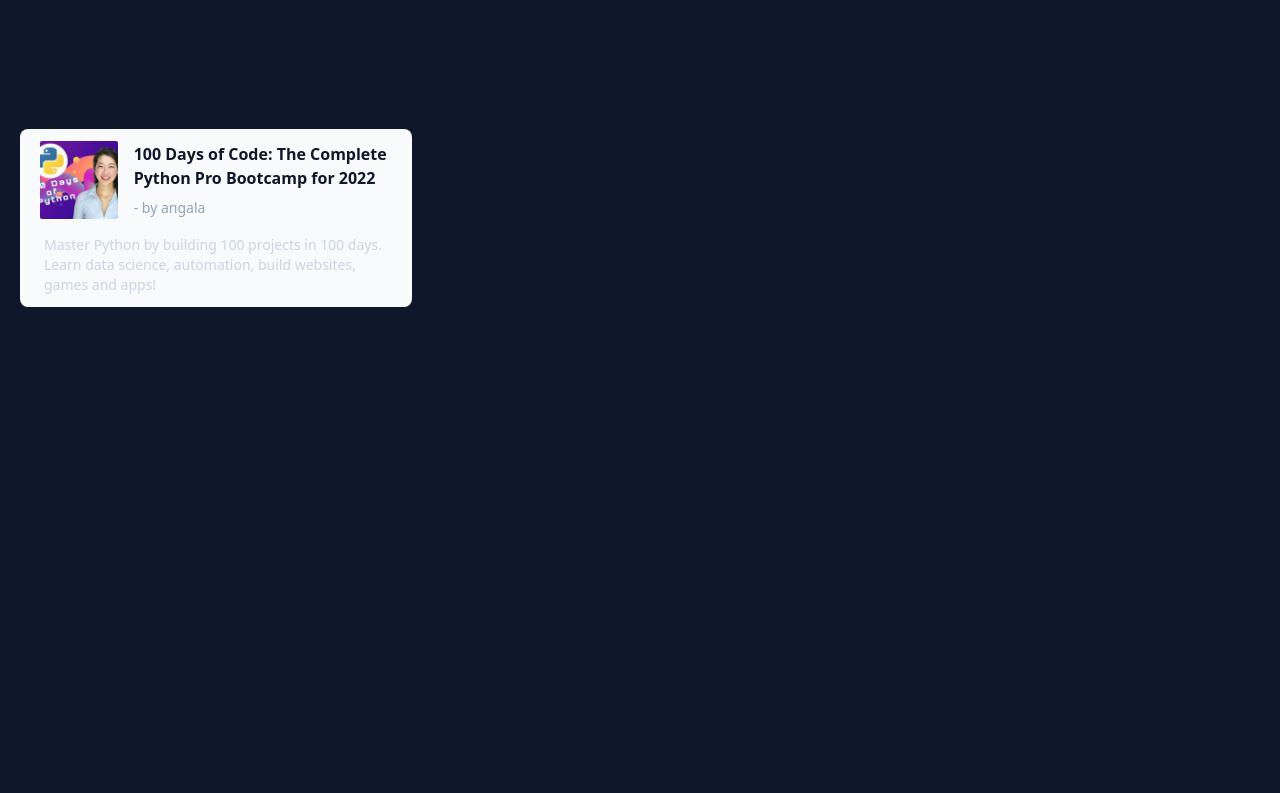
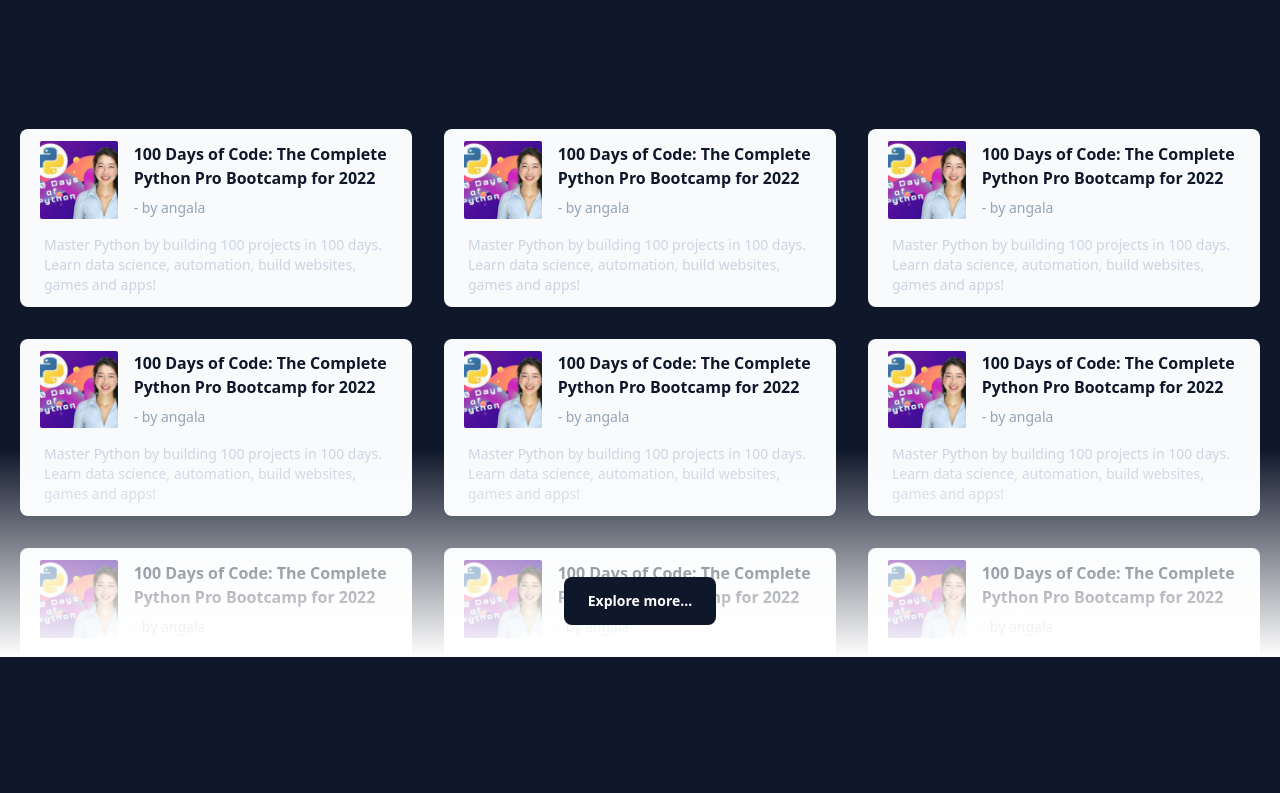
Before and after one commit to aninarafath6/scool-app, a Next.js app: page / in a window 1280 px wide. Shown: the part 1067-1860 px from the top of the page. Built offline with nearby package versions, Linux system fonts and the light colour scheme.

Commit message:
dummy roadmps listed

```diff
--- /dev/null
+++ b/components/dummy.jsx
@@ -0,0 +1,7 @@
+import React from "react";
+
+function Dummy() {
+  return <div className="h-screen bg-bg"></div>;
+}
+
+export default Dummy;
--- a/components/landing/explore/explore.jsx
+++ b/components/landing/explore/explore.jsx
@@ -1,13 +1,38 @@
-import * as React from "react";
-import RoadMapCard from "./roadmap/RoadmapCard";
+import React, { useState, useEffect } from "react";
+import { useSelector } from "react-redux";
+import RoadMap from "./roadmap/RoadMap";
+// import { roadMapSlice } from "@redux/slice/explore_slice";
 
 export default function Explore() {
+  const roadmaps = useSelector((state) => state.roadmap.value);
+  const [grid, setGrid] = useState({
+    grid1: [],
+    grid2: [],
+    grid3: [],
+  });
+  useEffect(() => {
+    setGrid({
+      grid1: roadmaps.slice(0, 10),
+      grid2: roadmaps.slice(10, 20),
+      grid3: roadmaps.slice(20, 30),
+    });
+  }, []);
+
+  console.log(roadmaps);
   return (
-    <section className=" relative max-w-7xl mx-auto px-4 focus:outline-none sm:px-3 md:px-5 mt-20 h-screen">
+    <section className=" relative max-w-7xl mx-auto px-4 focus:outline-none sm:px-3 md:px-5 mt-20 ">
       <div className="grid grid-cols-1 gap-6 lg:gap-8 sm:grid-cols-2 lg:grid-cols-3 max-h-[33rem] overflow-hidden mt-32">
-        <ul className="space-y-8">
-          <RoadMapCard />
-        </ul>
+        {Object.keys(grid).map((key) => {
+          return <RoadMap key={key} roadmaps={grid[key]} />;
+        })}
+      </div>
+      <div className="inset-x-0 bottom-0 flex justify-center bg-gradient-to-t from-white pt-32 pb-8 pointer-events-none dark:from-slate-900 absolute">
+        <button
+          type="button"
+          className="relative bg-slate-900 hover:bg-slate-700 focus:outline-none focus:ring-2 focus:ring-slate-400 focus:ring-offset-2 text-sm text-white font-semibold h-12 px-6 rounded-lg flex items-center dark:bg-slate-700 dark:hover:bg-slate-600 pointer-events-auto"
+        >
+          Explore more...
+        </button>
       </div>
     </section>
   );
--- /dev/null
+++ b/components/landing/explore/roadmap/RoadMap.jsx
@@ -0,0 +1,14 @@
+import React from "react";
+import RoadMapCard from "./RoadmapCard";
+
+function RoadMap({ roadmaps }) {
+  return (
+    <ul className="space-y-8">
+      {roadmaps.map((roadmap, index) => {
+        return <RoadMapCard key={index} mapData={roadmap} />;
+      })}
+    </ul>
+  );
+}
+
+export default RoadMap;
--- a/components/landing/explore/roadmap/RoadmapCard.jsx
+++ b/components/landing/explore/roadmap/RoadmapCard.jsx
@@ -1,7 +1,7 @@
 import Image from "next/image";
-import React from "react";
 
-function RoadMapCard() {
+function RoadMapCard({ mapData }) {
+
   return (
     <li className="text-sm leading-6">
       <road className="relative flex flex-col p-3   bg-slate-50 rounded-lg  dark:bg-slate-800 dark:highlight-white/5">
@@ -16,18 +16,17 @@ function RoadMapCard() {
           />
           <div className="">
             <h1 className=" text-start text-base text-slate-900 font-semibold dark:text-slate-300 line-clamp-2  ">
-              100 Days of Code: The Complete Python Pro Bootcamp for 2022
+              {mapData.title}
             </h1>
 
             <p className="text-start text-sm mt-2 text-slate-400 ">
-              - by angala
+              {mapData.mentor}
             </p>
           </div>
         </left>
         <right className="mt-2 px-3">
-          <p className="text-start text-sm mt-2 text-slate-300 ">
-            Master Python by building 100 projects in 100 days. Learn data
-            science, automation, build websites, games and apps!
+          <p className="text-start text-sm mt-2 text-slate-300 line-clamp-6">
+            {mapData.description}
           </p>
         </right>
       </road>
--- a/components/landing/index.jsx
+++ b/components/landing/index.jsx
@@ -2,6 +2,7 @@ import React from "react";
 import Hero from "./hero/Index";
 import dynamic from "next/dynamic";
 import LearnLikePro from "./explore/LearnLikePro";
+import Dummy from "@components/dummy";
 // import Map from "./trending_mentors/TrendingMembers";
 
 function Landing() {
@@ -14,6 +15,7 @@ function Landing() {
       <Hero />
       <LearnLikePro />
       <Map />
+      <Dummy />{" "}
     </div>
   );
 }
--- /dev/null
+++ b/redux/slice/explore_slice.js
@@ -0,0 +1,177 @@
+import { createSlice } from "@reduxjs/toolkit";
+
+const initialState = {
+  value: [
+    {
+      title: "100 Days of Code: The Complete Python Pro Bootcamp for 2022",
+      description:
+        "Master Python by building 100 projects in 100 days. Learn data science, automation, build websites, games and apps!",
+      image: "/images/roadmaps/python.jpeg",
+      mentor: " - by angala",
+    },
+    {
+      title: "100 Days of Code: The Complete Python Pro Bootcamp for 2022",
+      description:
+        "Master Python by building 100 projects in 100 days. Learn data science, automation, build websites, games and apps!",
+      image: "/images/roadmaps/python.jpeg",
+      mentor: " - by angala",
+    },
+    {
+      title: "100 Days of Code: The Complete Python Pro Bootcamp for 2022",
+      description:
+        "Master Python by building 100 projects in 100 days. Learn data science, automation, build websites, games and apps!",
+      image: "/images/roadmaps/python.jpeg",
+      mentor: " - by angala",
+    },
+    {
+      title: "100 Days of Code: The Complete Python Pro Bootcamp for 2022",
+      description:
+        "Master Python by building 100 projects in 100 days. Learn data science, automation, build websites, games and apps!",
+      image: "/images/roadmaps/python.jpeg",
+      mentor: " - by angala",
+    },
+    {
+      title: "100 Days of Code: The Complete Python Pro Bootcamp for 2022",
+      description:
+        "Master Python by building 100 projects in 100 days. Learn data science, automation, build websites, games and apps!",
+      image: "/images/roadmaps/python.jpeg",
+      mentor: " - by angala",
+    },
+    {
+      title: "100 Days of Code: The Complete Python Pro Bootcamp for 2022",
+      description:
+        "Master Python by building 100 projects in 100 days. Learn data science, automation, build websites, games and apps!",
+      image: "/images/roadmaps/python.jpeg",
+      mentor: " - by angala",
+    },
+    {
+      title: "100 Days of Code: The Complete Python Pro Bootcamp for 2022",
+      description:
+        "Master Python by building 100 projects in 100 days. Learn data science, automation, build websites, games and apps!",
+      image: "/images/roadmaps/python.jpeg",
+      mentor: " - by angala",
+    },
+    {
+      title: "100 Days of Code: The Complete Python Pro Bootcamp for 2022",
+      description:
+        "Master Python by building 100 projects in 100 days. Learn data science, automation, build websites, games and apps!",
+      image: "/images/roadmaps/python.jpeg",
+      mentor: " - by angala",
+    },
+    {
+      title: "100 Days of Code: The Complete Python Pro Bootcamp for 2022",
+      description:
+        "Master Python by building 100 projects in 100 days. Learn data science, automation, build websites, games and apps!",
+      image: "/images/roadmaps/python.jpeg",
+      mentor: " - by angala",
+    },
+    {
+      title: "100 Days of Code: The Complete Python Pro Bootcamp for 2022",
+      description:
+        "Master Python by building 100 projects in 100 days. Learn data science, automation, build websites, games and apps!",
+      image: "/images/roadmaps/python.jpeg",
+      mentor: " - by angala",
+    },
+    {
+      title: "100 Days of Code: The Complete Python Pro Bootcamp for 2022",
+      description:
+        "Master Python by building 100 projects in 100 days. Learn data science, automation, build websites, games and apps!",
+      image: "/images/roadmaps/python.jpeg",
+      mentor: " - by angala",
+    },
+    {
+      title: "100 Days of Code: The Complete Python Pro Bootcamp for 2022",
+      description:
+        "Master Python by building 100 projects in 100 days. Learn data science, automation, build websites, games and apps!",
+      image: "/images/roadmaps/python.jpeg",
+      mentor: " - by angala",
+    },
+    {
+      title: "100 Days of Code: The Complete Python Pro Bootcamp for 2022",
+      description:
+        "Master Python by building 100 projects in 100 days. Learn data science, automation, build websites, games and apps!",
+      image: "/images/roadmaps/python.jpeg",
+      mentor: " - by angala",
+    },
+    {
+      title: "100 Days of Code: The Complete Python Pro Bootcamp for 2022",
+      description:
+        "Master Python by building 100 projects in 100 days. Learn data science, automation, build websites, games and apps!",
+      image: "/images/roadmaps/python.jpeg",
+      mentor: " - by angala",
+    },
+    {
+      title: "100 Days of Code: The Complete Python Pro Bootcamp for 2022",
+      description:
+        "Master Python by building 100 projects in 100 days. Learn data science, automation, build websites, games and apps!",
+      image: "/images/roadmaps/python.jpeg",
+      mentor: " - by angala",
+    },
+    {
+      title: "100 Days of Code: The Complete Python Pro Bootcamp for 2022",
+      description:
+        "Master Python by building 100 projects in 100 days. Learn data science, automation, build websites, games and apps!",
+      image: "/images/roadmaps/python.jpeg",
+      mentor: " - by angala",
+    },
+    {
+      title: "100 Days of Code: The Complete Python Pro Bootcamp for 2022",
+      description:
+        "Master Python by building 100 projects in 100 days. Learn data science, automation, build websites, games and apps!",
+      image: "/images/roadmaps/python.jpeg",
+      mentor: " - by angala",
+    },
+    {
+      title: "100 Days of Code: The Complete Python Pro Bootcamp for 2022",
+      description:
+        "Master Python by building 100 projects in 100 days. Learn data science, automation, build websites, games and apps!",
+      image: "/images/roadmaps/python.jpeg",
+      mentor: " - by angala",
+    },
+    {
+      title: "100 Days of Code: The Complete Python Pro Bootcamp for 2022",
+      description:
+        "Master Python by building 100 projects in 100 days. Learn data science, automation, build websites, games and apps!",
+      image: "/images/roadmaps/python.jpeg",
+      mentor: " - by angala",
+    },
+    {
+      title: "100 Days of Code: The Complete Python Pro Bootcamp for 2022",
+      description:
+        "Master Python by building 100 projects in 100 days. Learn data science, automation, build websites, games and apps!",
+      image: "/images/roadmaps/python.jpeg",
+      mentor: " - by angala",
+    },
+    {
+      title: "100 Days of Code: The Complete Python Pro Bootcamp for 2022",
+      description:
+        "Master Python by building 100 projects in 100 days. Learn data science, automation, build websites, games and apps!",
+      image: "/images/roadmaps/python.jpeg",
+      mentor: " - by angala",
+    },
+    {
+      title: "100 Days of Code: The Complete Python Pro Bootcamp for 2022",
+      description:
+        "Master Python by building 100 projects in 100 days. Learn data science, automation, build websites, games and apps!",
+      image: "/images/roadmaps/python.jpeg",
+      mentor: " - by angala",
+    },
+    {
+      title: "100 Days of Code: The Complete Python Pro Bootcamp for 2022",
+      description:
+        "Master Python by building 100 projects in 100 days. Learn data science, automation, build websites, games and apps!",
+      image: "/images/roadmaps/python.jpeg",
+      mentor: " - by angala",
+    },
+  ],
+};
+
+export const roadMapSlice = createSlice({
+  name: "roadmap",
+  initialState,
+
+});
+
+// Action creators are generated for each case reducer function
+
+export default roadMapSlice.reducer;
--- a/redux/store.js
+++ b/redux/store.js
@@ -1,8 +1,10 @@
 import { configureStore } from "@reduxjs/toolkit";
 import CounterSlice from "@redux/slice/counter";
+import roadMapSlice from "./slice/explore_slice";
 
 export const store = configureStore({
   reducer: {
     counter: CounterSlice,
+    roadmap: roadMapSlice,
   },
 });
```
